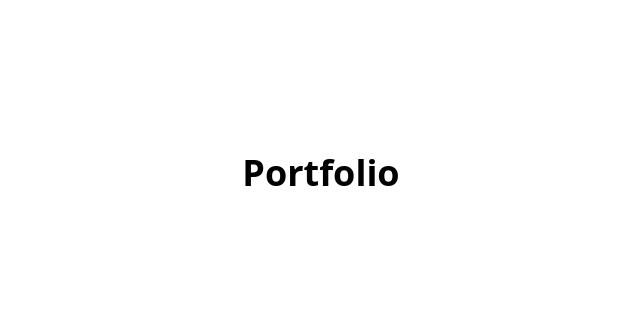
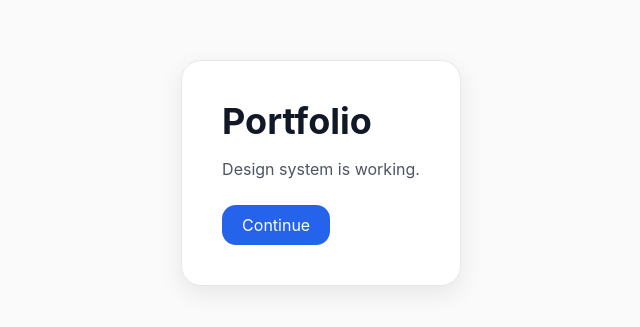
Before and after one commit to harish03b/portfolio, a React app: page / in a window 1280 px wide. Shown: the part 227-554 px from the top of the page, without its empty margins (319-959 px from the left). Built offline with nearby package versions, Linux system fonts and the light colour scheme; the HTML template or start-up script is replaced by a standard one.

Commit message:
feat: implement semantic design system foundation

```diff
--- a/src/App.tsx
+++ b/src/App.tsx
@@ -1,9 +1,19 @@
-import "@/styles/globals.css";
-
 function App() {
   return (
-    <main className="flex min-h-screen items-center justify-center">
-      <h1 className="text-4xl font-bold">Portfolio</h1>
+    <main className="min-h-screen bg-background text-foreground flex items-center justify-center">
+      <div className="rounded-lg border border-border bg-card p-10 shadow-md">
+        <h1 className="font-heading text-4xl font-bold">
+          Portfolio
+        </h1>
+
+        <p className="mt-4 text-foreground-muted">
+          Design system is working.
+        </p>
+
+        <button className="mt-6 rounded-md bg-primary px-5 py-2 text-primary-foreground transition-colors hover:bg-primary-hover">
+          Continue
+        </button>
+      </div>
     </main>
   );
 }
--- a/src/styles/globals.css
+++ b/src/styles/globals.css
@@ -1,3 +1,93 @@
+@import "./theme.css";
+@import "./typography.css";
+@import "./utilities.css";
+@import "./animations.css";
+
 @tailwind base;
 @tailwind components;
 @tailwind utilities;
+
+@layer base {
+  *,
+  *::before,
+  *::after {
+    @apply border-border;
+    box-sizing: border-box;
+  }
+
+  html {
+    scroll-behavior: smooth;
+    text-rendering: optimizeLegibility;
+    -webkit-font-smoothing: antialiased;
+    -moz-osx-font-smoothing: grayscale;
+    -webkit-text-size-adjust: 100%;
+  }
+
+  body {
+    @apply bg-background text-foreground;
+    margin: 0;
+    min-width: 320px;
+    min-height: 100vh;
+    overflow-x: hidden;
+    font-family: var(--font-body);
+    font-feature-settings:
+      "liga" 1,
+      "calt" 1;
+    transition:
+      background-color var(--transition-normal),
+      color var(--transition-normal);
+  }
+
+  img,
+  picture,
+  video,
+  canvas,
+  svg {
+    display: block;
+    max-width: 100%;
+    user-select: none;
+  }
+
+  button,
+  input,
+  textarea,
+  select {
+    font: inherit;
+  }
+
+  button {
+    cursor: pointer;
+  }
+
+  a {
+    color: inherit;
+    text-decoration: none;
+  }
+
+  ul,
+  ol {
+    margin: 0;
+    padding: 0;
+    list-style: none;
+  }
+
+  h1,
+  h2,
+  h3,
+  h4,
+  h5,
+  h6,
+  p {
+    margin: 0;
+  }
+
+  ::selection {
+    background: rgb(var(--primary) / 0.18);
+    color: rgb(var(--foreground));
+  }
+
+  :focus-visible {
+    outline: 2px solid rgb(var(--ring));
+    outline-offset: 3px;
+  }
+}
--- /dev/null
+++ b/src/styles/theme.css
@@ -0,0 +1,153 @@
+@layer base {
+  :root {
+    /* ===============================
+       Typography
+    =============================== */
+
+    --font-heading:
+      "Geist", "Inter", -apple-system, BlinkMacSystemFont, "Segoe UI", sans-serif;
+
+    --font-body:
+      "Inter", -apple-system, BlinkMacSystemFont, "Segoe UI", sans-serif;
+
+    --font-mono:
+      "JetBrains Mono", "SFMono-Regular", Consolas, monospace;
+
+    /* ===============================
+       Layout
+    =============================== */
+
+    --container-width: 1280px;
+
+    /* ===============================
+       Radius
+    =============================== */
+
+    --radius-xs: 6px;
+    --radius-sm: 10px;
+    --radius-md: 14px;
+    --radius-lg: 20px;
+    --radius-xl: 28px;
+
+    /* ===============================
+       Shadows
+    =============================== */
+
+    --shadow-xs: 0 1px 2px rgb(0 0 0 / 0.04);
+
+    --shadow-sm: 0 2px 8px rgb(0 0 0 / 0.06);
+
+    --shadow-md: 0 8px 24px rgb(0 0 0 / 0.08);
+
+    --shadow-lg: 0 20px 48px rgb(0 0 0 / 0.12);
+
+    /* ===============================
+       Transition
+    =============================== */
+
+    --transition-fast: 150ms ease;
+
+    --transition-normal: 250ms ease;
+
+    --transition-slow: 350ms ease;
+
+    /* ===============================
+       Light Theme
+       RGB values only
+    =============================== */
+
+    --background: 250 250 250;
+
+    --background-secondary: 244 244 245;
+
+    --background-tertiary: 228 228 231;
+
+    --foreground: 17 24 39;
+
+    --foreground-muted: 75 85 99;
+
+    --foreground-subtle: 115 115 115;
+
+    --card: 255 255 255;
+
+    --card-foreground: 17 24 39;
+
+    --border: 229 231 235;
+
+    --input: 229 231 235;
+
+    --ring: 37 99 235;
+
+    --primary: 37 99 235;
+
+    --primary-hover: 29 78 216;
+
+    --primary-foreground: 255 255 255;
+
+    --secondary: 241 245 249;
+
+    --secondary-foreground: 17 24 39;
+
+    --muted: 245 245 245;
+
+    --muted-foreground: 107 114 128;
+
+    --success: 22 163 74;
+
+    --warning: 245 158 11;
+
+    --error: 220 38 38;
+
+    --info: 14 165 233;
+  }
+
+  .dark {
+    /* ===============================
+       Dark Theme
+    =============================== */
+
+    --background: 9 9 11;
+
+    --background-secondary: 24 24 27;
+
+    --background-tertiary: 39 39 42;
+
+    --foreground: 250 250 250;
+
+    --foreground-muted: 212 212 216;
+
+    --foreground-subtle: 161 161 170;
+
+    --card: 24 24 27;
+
+    --card-foreground: 250 250 250;
+
+    --border: 63 63 70;
+
+    --input: 63 63 70;
+
+    --ring: 59 130 246;
+
+    --primary: 59 130 246;
+
+    --primary-hover: 96 165 250;
+
+    --primary-foreground: 255 255 255;
+
+    --secondary: 39 39 42;
+
+    --secondary-foreground: 250 250 250;
+
+    --muted: 39 39 42;
+
+    --muted-foreground: 161 161 170;
+
+    --success: 34 197 94;
+
+    --warning: 251 191 36;
+
+    --error: 248 113 113;
+
+    --info: 56 189 248;
+  }
+}
--- a/tailwind.config.js
+++ b/tailwind.config.js
@@ -1,4 +1,5 @@
 /** @type {import('tailwindcss').Config} */
+
 export default {
   darkMode: ["class"],
 
@@ -8,7 +9,116 @@ export default {
   ],
 
   theme: {
-    extend: {},
+    container: {
+      center: true,
+
+      padding: {
+        DEFAULT: "1rem",
+        sm: "1.5rem",
+        lg: "2rem",
+        xl: "2rem",
+        "2xl": "2rem",
+      },
+
+      screens: {
+        "2xl": "1280px",
+      },
+    },
+
+    extend: {
+      colors: {
+        background: "rgb(var(--background) / <alpha-value>)",
+
+        "background-secondary":
+          "rgb(var(--background-secondary) / <alpha-value>)",
+
+        "background-tertiary":
+          "rgb(var(--background-tertiary) / <alpha-value>)",
+
+        foreground:
+          "rgb(var(--foreground) / <alpha-value>)",
+
+        "foreground-muted":
+          "rgb(var(--foreground-muted) / <alpha-value>)",
+
+        "foreground-subtle":
+          "rgb(var(--foreground-subtle) / <alpha-value>)",
+
+        card: "rgb(var(--card) / <alpha-value>)",
+
+        "card-foreground":
+          "rgb(var(--card-foreground) / <alpha-value>)",
+
+        border:
+          "rgb(var(--border) / <alpha-value>)",
+
+        input:
+          "rgb(var(--input) / <alpha-value>)",
+
+        ring:
+          "rgb(var(--ring) / <alpha-value>)",
+
+        primary:
+          "rgb(var(--primary) / <alpha-value>)",
+
+        "primary-hover":
+          "rgb(var(--primary-hover) / <alpha-value>)",
+
+        "primary-foreground":
+          "rgb(var(--primary-foreground) / <alpha-value>)",
+
+        secondary:
+          "rgb(var(--secondary) / <alpha-value>)",
+
+        "secondary-foreground":
+          "rgb(var(--secondary-foreground) / <alpha-value>)",
+
+        muted:
+          "rgb(var(--muted) / <alpha-value>)",
+
+        "muted-foreground":
+          "rgb(var(--muted-foreground) / <alpha-value>)",
+
+        success:
+          "rgb(var(--success) / <alpha-value>)",
+
+        warning:
+          "rgb(var(--warning) / <alpha-value>)",
+
+        error:
+          "rgb(var(--error) / <alpha-value>)",
+
+        info:
+          "rgb(var(--info) / <alpha-value>)",
+      },
+
+      borderRadius: {
+        xs: "var(--radius-xs)",
+        sm: "var(--radius-sm)",
+        md: "var(--radius-md)",
+        lg: "var(--radius-lg)",
+        xl: "var(--radius-xl)",
+      },
+
+      boxShadow: {
+        xs: "var(--shadow-xs)",
+        sm: "var(--shadow-sm)",
+        md: "var(--shadow-md)",
+        lg: "var(--shadow-lg)",
+      },
+
+      transitionDuration: {
+        fast: "150ms",
+        normal: "250ms",
+        slow: "350ms",
+      },
+
+      fontFamily: {
+        heading: ["var(--font-heading)"],
+        body: ["var(--font-body)"],
+        mono: ["var(--font-mono)"],
+      },
+    },
   },
 
   plugins: [],
```
Also changed, not shown: src/theme/colors.ts (deleted), src/theme/radius.ts (deleted), src/theme/shadows.ts (deleted), src/theme/spacing.ts (deleted), src/theme/typography.ts (deleted).
